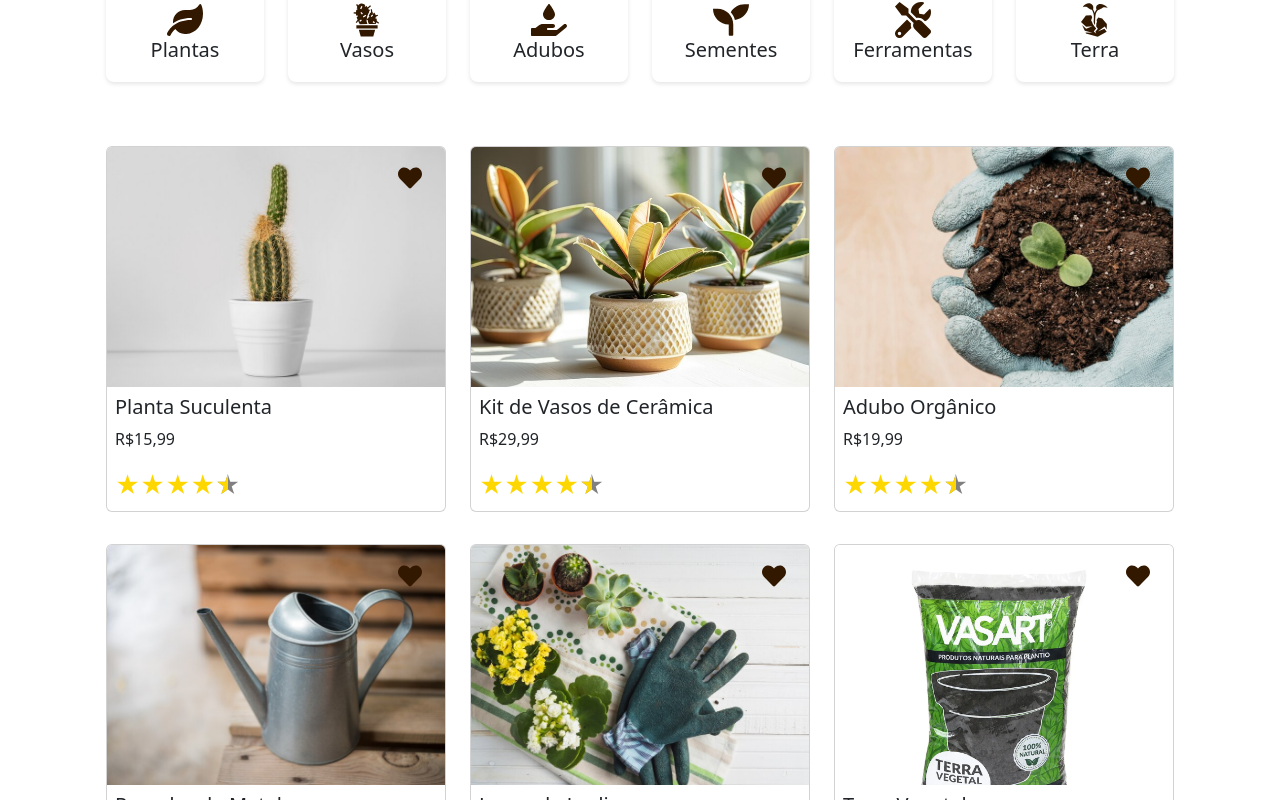
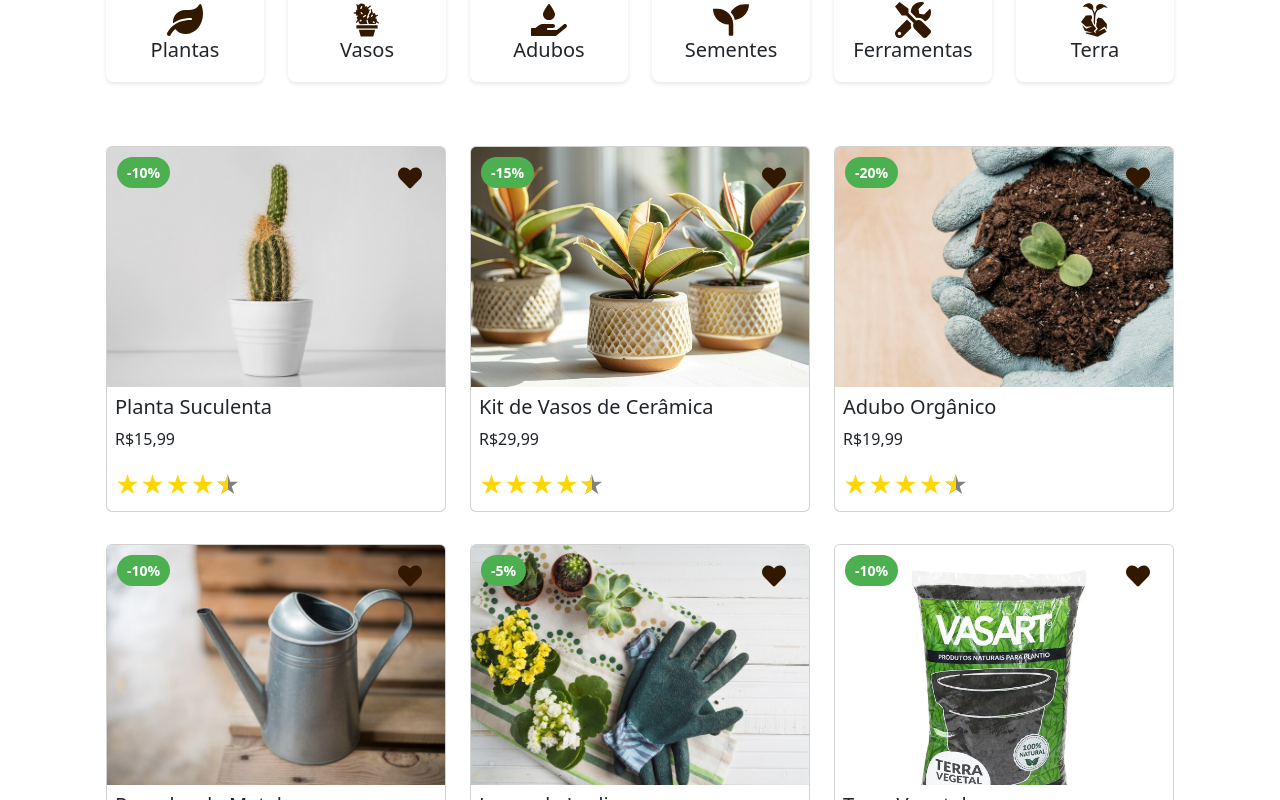
Before and after one commit to Plantsp/plantsp, a React (Create React App) app: page / in a window 1280 px wide. Shown: the part 920-1720 px from the top of the page. Built offline with nearby package versions, Linux system fonts and the light colour scheme.

Commit message:
Adicionando a porcentagem de desconto nos produtos

```diff
--- /dev/null
+++ b/src/components/card/ProductCard.css
@@ -0,0 +1,20 @@
+.product-card {
+    position: relative;
+  }
+
+  .discount-badge {
+    position: absolute;
+    top: 10px;
+    left: 10px;
+    background-color: #4CAF50; /* Verde para o balão de desconto */
+    color: white;
+    padding: 5px 10px;
+    border-radius: 50px;
+    font-size: 14px;
+    font-weight: bold;
+    z-index: 10;
+  }
+
+  .favorite-button {
+    z-index: 10;
+  }
--- a/src/components/card/ProductCard.js
+++ b/src/components/card/ProductCard.js
@@ -2,6 +2,7 @@ import React, { useState, useEffect } from 'react';
 import ReactStars from "react-rating-stars-component";
 import { useNavigate } from 'react-router-dom';
 import { FaHeart } from 'react-icons/fa';
+import "./ProductCard.css";
 
 function ProductCard({ produto }) {
   const navigate = useNavigate(); // Hook para navegação
@@ -32,7 +33,16 @@ function ProductCard({ produto }) {
 
   return (
     <div className="card w-100" style={{ cursor: "pointer" }} onClick={() =>  {console.log("produto clicado: ", produto); navigate(`/produto/${produto.id}`);
+
   }}>
+
+      {/* Balão de Desconto */}
+      {produto.desconto > 0 && (
+        <div className="discount-badge">
+          -{Math.round(produto.desconto * 100)}% {/* Exibe o valor do desconto em porcentagem*/}
+        </div>
+      )}
+
         <img src={img} alt='planta' className="card-img-top object-fit-cover" height={240} />
 
         {/* Botão do ícone de coração */}
```
